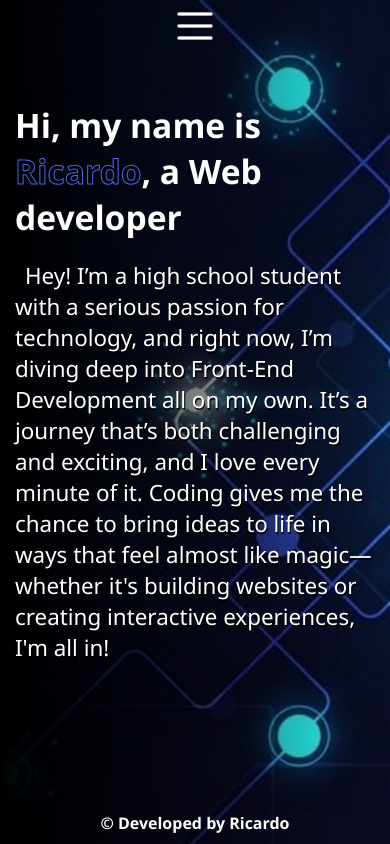
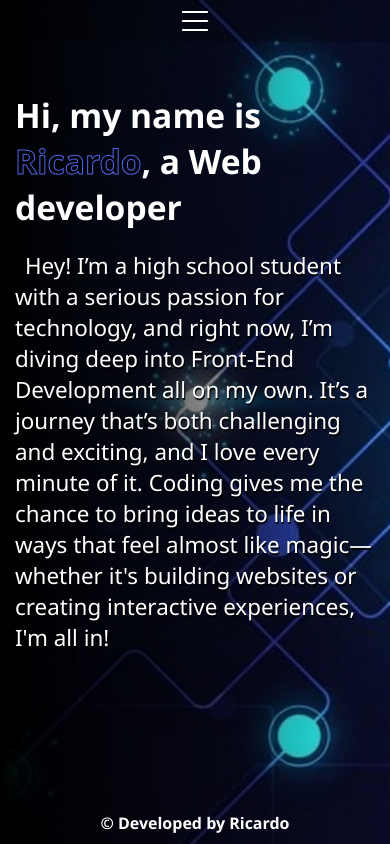
Before and after one commit to MorvainForStudy/profile-arrumado, a plain HTML site: page index.html in a window 390 px wide. Drawn offline with Linux system fonts and the light colour scheme.

Commit message:
diminui o tamanho de icone de menu mobile

```diff
--- a/style.css
+++ b/style.css
@@ -30,11 +30,12 @@ nav{
     justify-content: center;
 }
 #menu-icon{
-    width: 40px;
+    width: 30px;
     margin: 0;
     padding: 6px 49vw;
     border-radius: 10px;
     cursor: pointer;
+    background-color: rgba(0, 0, 0, 0.231);
 
 }
 .menu li{
```
